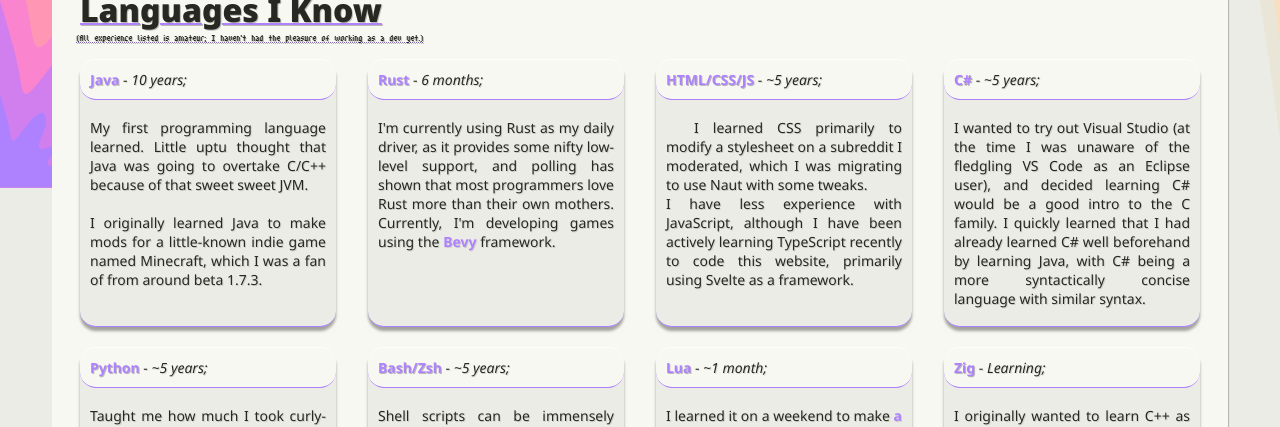
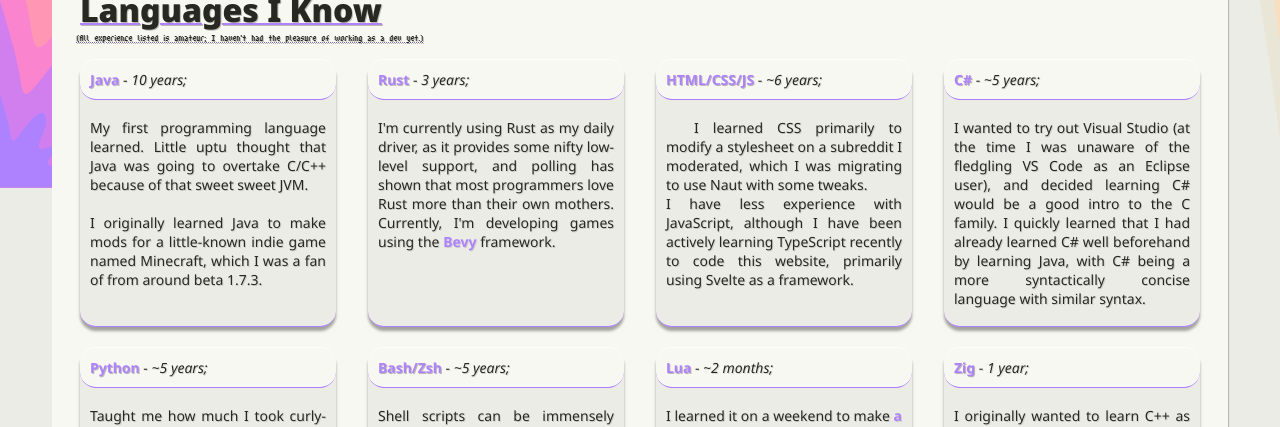
Before and after one commit to uptudev/uptu.dev, a SvelteKit app: page / in a window 1280 px wide. Shown: the part 622-1049 px from the top of the page. Built offline with nearby package versions, Linux system fonts and the light colour scheme.

Commit message:
Update experience years

```diff
--- a/src/routes/+page.svelte
+++ b/src/routes/+page.svelte
@@ -53,7 +53,7 @@
 		<li class="biglist lang-list">
 			<div>
 				<p class="single_line lang_header">
-					<strong>Rust</strong> - <em>6 months;</em>
+					<strong>Rust</strong> - <em>3 years;</em>
 				</p>
 				<p class="single_line lang_body">
 					I'm currently using Rust as my daily driver, as it provides some nifty low-level support,
@@ -66,7 +66,7 @@
 		<li class="biglist lang-list">
 			<div>
 				<p class="single_line lang_header">
-					<strong>HTML/CSS/JS</strong> - <em>~5 years;</em>
+					<strong>HTML/CSS/JS</strong> - <em>~6 years;</em>
 				</p>
 				<p class="lang_body">
 					I learned CSS primarily to modify a stylesheet on a subreddit I moderated, which I was
@@ -124,7 +124,7 @@
 		<li class="biglist lang-list">
 			<div>
 				<p class="single_line lang_header">
-					<strong>Lua</strong> - <em>~1 month;</em>
+					<strong>Lua</strong> - <em>~2 months;</em>
 				</p>
 				<p class="single_line lang_body">
 					I learned it on a weekend to make <a href="https://github.com/uptudev/hamisNice">a mod</a>
@@ -138,7 +138,7 @@
 		<li class="biglist lang-list">
 			<div>
 				<p class="single_line lang_header">
-					<strong>Zig</strong> - <em>Learning;</em>
+					<strong>Zig</strong> - <em>1 year;</em>
 				</p>
 				<p class="single_line lang_body">
 					I originally wanted to learn C++ as my next language after learning TypeScript, however,
```
